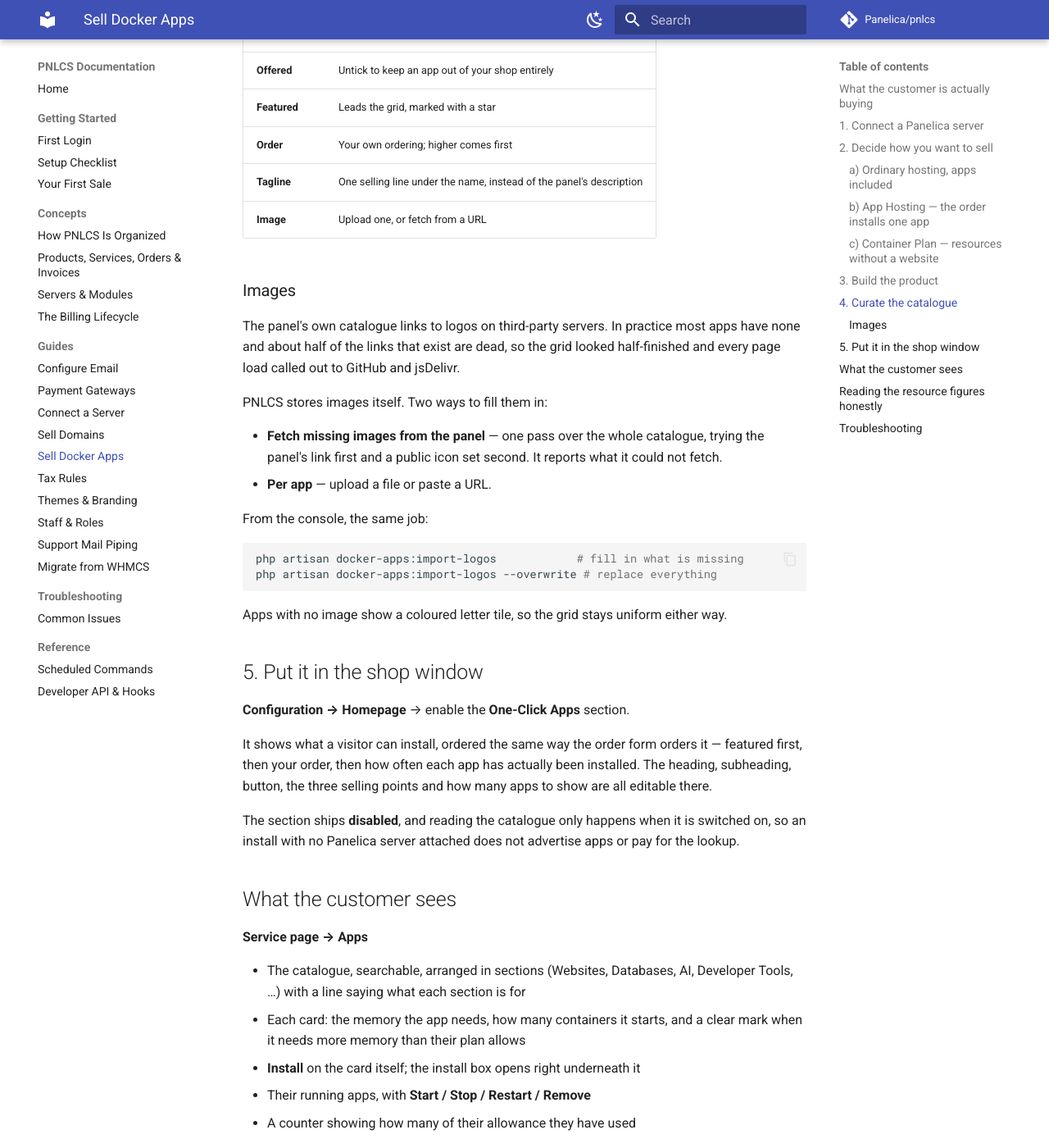
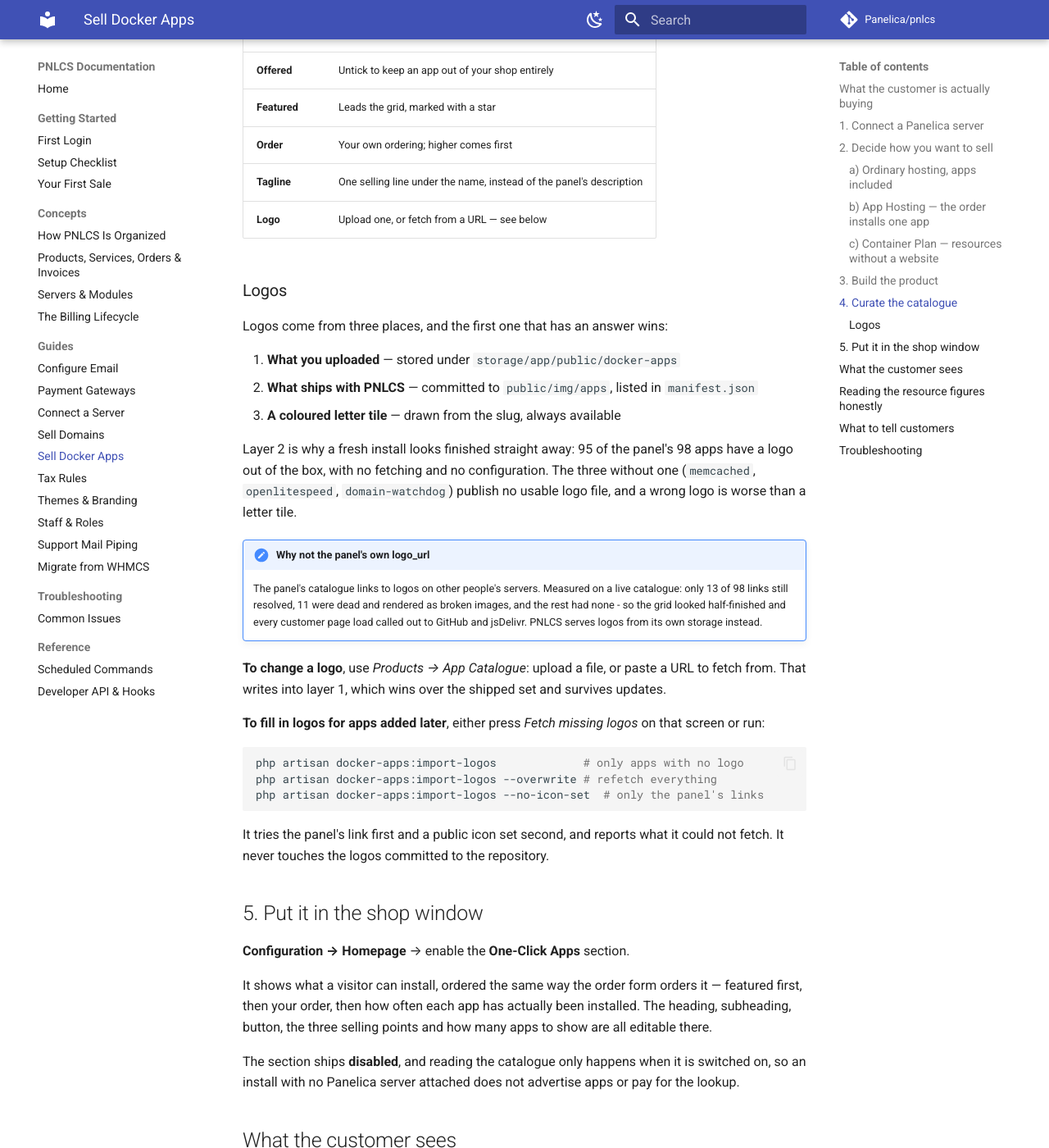
Before and after one commit to Panelica/pnlcs, an MkDocs documentation site: the page built from docs/guides/sell-docker-apps.md, in a window 1280 px wide and 1400 px high, scrolled down 3038 px. Shown: the whole window at 82% size. Built offline with MkDocs 1.6.1 and Material for MkDocs 9.7.7, drawn with Linux system fonts in a browser that asks for light colours; comment, search, counter and statistics services are not loaded; some of the changed text lies outside the part shown.

Commit message:
docs: bring the Docker guide up to what actually shipped
The logo section described fetching as the only route; 95 of 98 logos now ship
with the product, so it explains the three layers and which one wins. The
screen it points at is called App Catalogue now, not App Catalogue Images.

Adds what the customer sees since it was written - the domain picker under each
running app, the installing state, the Not starting badge - a pointer to the
six knowledge base articles that ship for customers, and three failure modes
that came out of testing: the second-order email clash, the five-minute install
window, and the rollback.

````diff
--- a/docs/guides/sell-docker-apps.md
+++ b/docs/guides/sell-docker-apps.md
@@ -114,7 +114,7 @@ Use this for "run your own stack" plans where a domain would be meaningless.
 
 ## 4. Curate the catalogue
 
-**Products → App Catalogue Images**
+**Products → App Catalogue**
 
 The Panelica server decides *what exists* — which apps, which plans may install
 them, whether an app is active. This screen decides *how you sell them*:
@@ -125,30 +125,44 @@ them, whether an app is active. This screen decides *how you sell them*:
 | **Featured** | Leads the grid, marked with a star |
 | **Order** | Your own ordering; higher comes first |
 | **Tagline** | One selling line under the name, instead of the panel's description |
-| **Image** | Upload one, or fetch from a URL |
+| **Logo** | Upload one, or fetch from a URL — see below |
 
-### Images
+### Logos
 
-The panel's own catalogue links to logos on third-party servers. In practice
-most apps have none and about half of the links that exist are dead, so the grid
-looked half-finished and every page load called out to GitHub and jsDelivr.
+Logos come from three places, and the first one that has an answer wins:
 
-PNLCS stores images itself. Two ways to fill them in:
+1. **What you uploaded** — stored under `storage/app/public/docker-apps`
+2. **What ships with PNLCS** — committed to `public/img/apps`, listed in
+   `manifest.json`
+3. **A coloured letter tile** — drawn from the slug, always available
 
-- **Fetch missing images from the panel** — one pass over the whole catalogue,
-  trying the panel's link first and a public icon set second. It reports what it
-  could not fetch.
-- **Per app** — upload a file or paste a URL.
+Layer 2 is why a fresh install looks finished straight away: 95 of the panel's
+98 apps have a logo out of the box, with no fetching and no configuration. The
+three without one (`memcached`, `openlitespeed`, `domain-watchdog`) publish no
+usable logo file, and a wrong logo is worse than a letter tile.
 
-From the console, the same job:
+!!! note "Why not the panel's own logo_url"
+    The panel's catalogue links to logos on other people's servers. Measured on
+    a live catalogue: only 13 of 98 links still resolved, 11 were dead and
+    rendered as broken images, and the rest had none - so the grid looked
+    half-finished and every customer page load called out to GitHub and jsDelivr.
+    PNLCS serves logos from its own storage instead.
+
+**To change a logo**, use *Products → App Catalogue*: upload a file, or paste a
+URL to fetch from. That writes into layer 1, which wins over the shipped set and
+survives updates.
+
+**To fill in logos for apps added later**, either press *Fetch missing logos* on
+that screen or run:
 
 ```bash
-php artisan docker-apps:import-logos            # fill in what is missing
-php artisan docker-apps:import-logos --overwrite # replace everything
+php artisan docker-apps:import-logos             # only apps with no logo
+php artisan docker-apps:import-logos --overwrite # refetch everything
+php artisan docker-apps:import-logos --no-icon-set  # only the panel's links
 ```
 
-Apps with no image show a coloured letter tile, so the grid stays uniform
-either way.
+It tries the panel's link first and a public icon set second, and reports what
+it could not fetch. It never touches the logos committed to the repository.
 
 ## 5. Put it in the shop window
 
@@ -171,8 +185,14 @@ advertise apps or pay for the lookup.
   Developer Tools, …) with a line saying what each section is for
 - Each card: the memory the app needs, how many containers it starts, and a
   clear mark when it needs more memory than their plan allows
-- **Install** on the card itself; the install box opens right underneath it
+- **Install** on the card itself; the install box opens right underneath it,
+  and the button says *Installing…* while images download
 - Their running apps, with **Start / Stop / Restart / Remove**
+- **A domain picker under each running app** — pick one of the account's own
+  domains and press *Point here*, and the app is served on it; the domain shows
+  as a link, and an × hands it back to ordinary web hosting
+- An app stuck in a restart loop reads **Not starting**, with a line saying what
+  that usually means
 - A counter showing how many of their allowance they have used
 
 Apps a customer installs are fenced to their own account: the billing key is
@@ -202,6 +222,21 @@ run in the same account slice and draw on the same allowance. So an app marked
     feature an app, read its upstream requirements and make sure your plan
     covers them, helpers included.
 
+## What to tell customers
+
+The knowledge base ships with six articles under **Apps & Docker**, written for
+the customer rather than the operator:
+
+- What am I buying: hosting or an app?
+- Installing an app
+- Putting an app on your own domain
+- My app says "Not starting"
+- How many apps can I run?
+- Removing an app
+
+They are ordinary knowledge base entries, so edit them under **Support →
+Knowledge Base** to match your own wording, plans or support policy.
+
 ## Troubleshooting
 
 **The catalogue is empty**
@@ -219,3 +254,13 @@ run in the same account slice and draw on the same allowance. So an app marked
 **The order failed and the account is gone**
 : An App Hosting order rolls back when the app cannot be installed. The reason
   is in the service's module log.
+
+**A customer's second order fails**
+: The panel keeps one account per email address. PNLCS retries once with a
+  tagged address (`buyer+pnlcs7@example.com`), which reaches the same inbox, so
+  a customer can hold more than one plan.
+
+**Installing a large app returns an error but the app appears anyway**
+: Installing pulls container images and can take minutes. The call waits five
+  minutes; past that the customer is told it is still running rather than shown
+  an error page.
````
